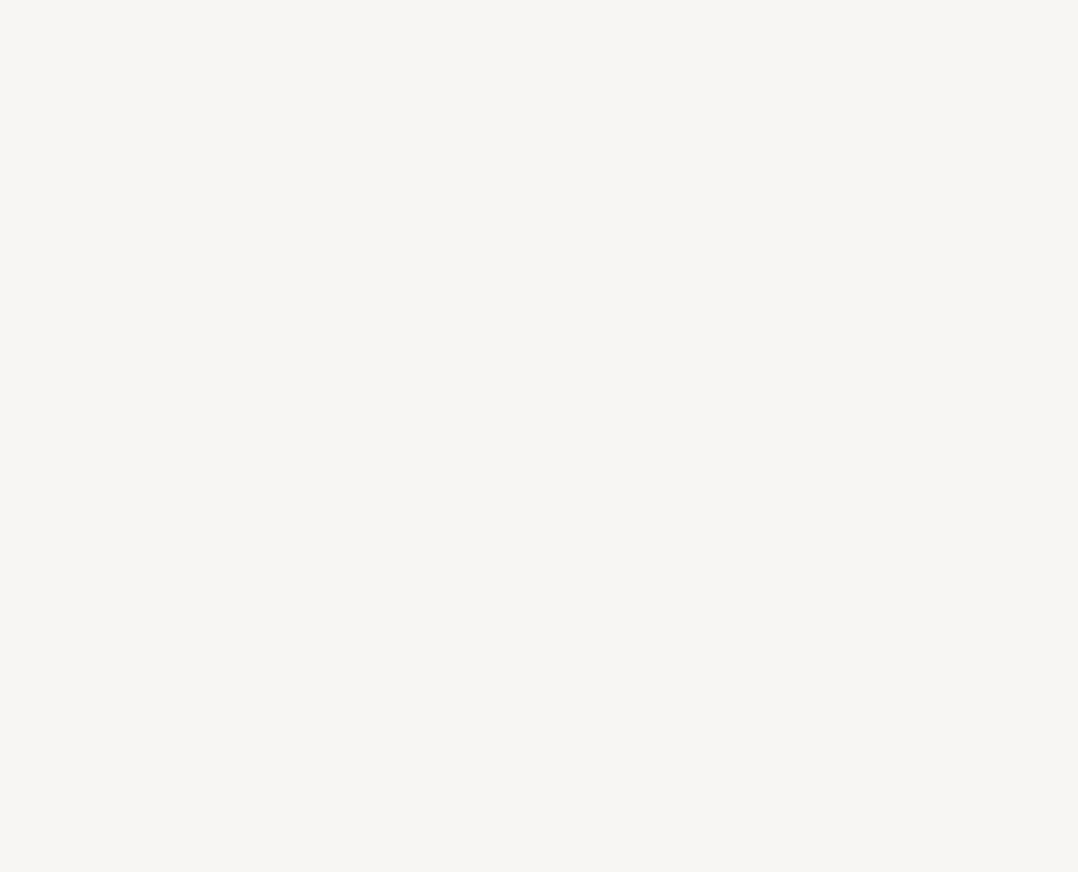
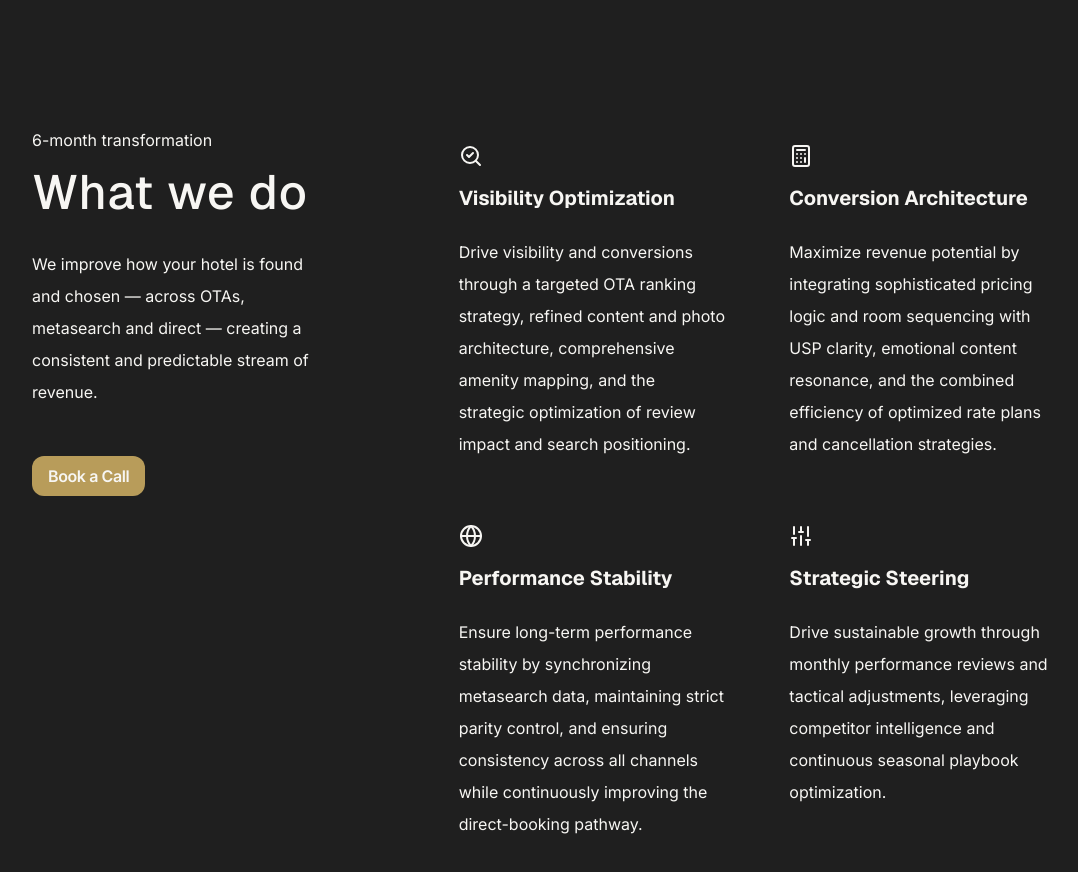
Before and after one commit to dscmari/hotelminds, a Next.js app: page / in a window 1280 px wide. Shown: the part 760-1632 px from the top of the page, without its empty margins (96-1174 px from the left). Before the commit the page ends 800 px from the top, so only its background shows below. Built offline with nearby package versions, Linux system fonts and the light colour scheme.

Commit message:
add what we do section to /

```diff
--- a/app/components/Hero.tsx
+++ b/app/components/Hero.tsx
@@ -1,12 +1,11 @@
-import React from "react";
+
 import ContactBtn from "./buttons/ContactBtn";
-import { ArrowUpWideNarrow } from "lucide-react";
 
 export default function Hero() {
   return (
     <div className="h-[70vh] lg:h-[80vh] flex flex-col items-center justify-center">
-      <div className="mx-4 md:mx-16 lg:mx-32 text-center max-w-3xl">
-        <h1 className="!font-semibold lg:!text-5xl/16">
+      <div className="mx-4 md:mx-16 lg:mx-32 text-center max-w-4xl">
+        <h1 className="!font-semibold lg:!text-6xl/18 !font-geistmono">
           Make your hotel <br /> impossible to ignore.
         </h1>
         <h2>
--- a/app/components/navbar/Navbar.tsx
+++ b/app/components/navbar/Navbar.tsx
@@ -37,8 +37,8 @@ export default function Navbar({ className }: Props) {
 
   return (
     <div className={`${className}`}>
-        {/* Mobile */}
-      <div className="lg:hidden dark:bg-black p-4 md:p-12">
+      {/* Mobile */}
+      <div className="lg:hidden p-4 md:p-12">
         <div className="flex justify-between items-center">
           <Link href="/">
             <Image
@@ -72,7 +72,7 @@ export default function Navbar({ className }: Props) {
               </div>
               <div className="pb-1 text-neutral-400 border-b-2 border-slate-200 w-full flex justify-end">
                 <Link className="text-right text-charcoalDark" href="#">
-                 Services
+                  Services
                 </Link>
               </div>
               <div className="pb-1 text-neutral-400 border-b-2 border-slate-200 w-full flex justify-end">
@@ -91,7 +91,7 @@ export default function Navbar({ className }: Props) {
       </div>
       {/* Desktop */}
       <div className="hidden lg:block">
-        <DesktopNavbar/>
+        <DesktopNavbar />
       </div>
     </div>
   );
--- a/app/globals.css
+++ b/app/globals.css
@@ -6,6 +6,8 @@
   --color-gold: #b89c5a;
   --color-offwhite: #f7f6f3;
   --font-inter: var(--font-inter);
+  --font-geistsans: var(--font-geist-sans);
+  --font-geistmono: var(--font-geist-mono);
 }
 
 :root {
@@ -26,6 +28,13 @@ body {
   min-height: 100vh;
   max-width: 2048px;
   margin: 0 auto 0 auto;
+}
+
+h1,
+h2,
+button {
+  font-family: var(--font-geist-sans), "sans-serif";
+  font-weight: 700;
 }
 
 h1 {
@@ -90,7 +99,7 @@ span {
   -moz-transition: 0.5s ease-in-out;
   -o-transition: 0.5s ease-in-out;
   transition: 0.5s ease-in-out;
-  background-color: var(--color-charcoalDark)
+  background-color: var(--color-charcoalDark);
 }
 
 span:nth-child(1) {
--- a/app/layout.tsx
+++ b/app/layout.tsx
@@ -1,5 +1,6 @@
 import type { Metadata } from "next";
 import { Inter } from "next/font/google";
+import { Geist, Geist_Mono } from "next/font/google";
 import "./globals.css";
 import Navbar from "./components/navbar/Navbar";
 
@@ -7,6 +8,16 @@ const inter = Inter({
   subsets: ["latin"],
   variable: "--font-inter",
   display: "swap",
+});
+
+const geistSans = Geist({
+  variable: "--font-geist-sans",
+  subsets: ["latin"],
+});
+
+const geistMono = Geist_Mono({
+  variable: "--font-geist-mono",
+  subsets: ["latin"],
 });
 
 export const metadata: Metadata = {
@@ -20,8 +31,8 @@ export default function RootLayout({
   children: React.ReactNode;
 }>) {
   return (
-    <html lang="en">
-      <body className={`${inter.variable} antialiased`}>
+    <html lang="en" className={`${inter.variable} ${geistSans.variable} ${geistMono.variable} antialiased`}>
+      <body >
         <Navbar />
         <main>{children}</main>
       </body>
--- a/app/page.tsx
+++ b/app/page.tsx
@@ -1,10 +1,85 @@
 import Image from "next/image";
 import Hero from "./components/Hero";
+import ContactBtn from "./components/buttons/ContactBtn";
+import InfoBtn from "./components/buttons/InfoBtn";
+import {
+  Calculator,
+  Globe,
+  NotebookPen,
+  SearchCheck,
+  Sliders,
+} from "lucide-react";
 
 export default function Home() {
   return (
     <div>
-      <Hero/>
+      <Hero />
+      <section className="bg-charcoalDark text-offwhite p-4 py-24 md:p-16 lg:p-32">
+        <div className="flex flex-col xl:flex-row xl:items-start gap-24 lg:gap-32">
+          <div className="flex-1 flex flex-col items-start gap-4">
+            <span className="mx-auto lg:mx-0">6-month transformation</span>
+            <h1 className="mx-auto lg:mx-0 lg:!text-5xl lg:!font-medium">
+              What we do
+            </h1>
+            <p className="text-center lg:text-start mb-8 lg:text-base/8">
+              We improve how your hotel is found and chosen — across OTAs,
+              metasearch and direct — creating a consistent and predictable
+              stream of revenue.
+            </p>
+            <ContactBtn className="mx-auto lg:mx-0 bg-gold" />
+          </div>
+          <div className="flex-2 grid grid-cols-1 xl:grid-cols-2 gap-16 mt-4">
+            <div className="flex flex-col gap-4">
+              <div className="flex gap-4 lg:flex-col">
+                <SearchCheck className="shrink-0" />
+                <h2>Visibility Optimization</h2>
+              </div>
+
+              <p className="text-base/8">
+                Drive visibility and conversions through a targeted OTA ranking
+                strategy, refined content and photo architecture, comprehensive
+                amenity mapping, and the strategic optimization of review impact
+                and search positioning.
+              </p>
+            </div>
+            <div className="flex flex-col gap-4">
+              <div className="flex gap-4 lg:flex-col">
+                <Calculator className="shrink-0" />
+                <h2>Conversion Architecture</h2>
+              </div>
+              <p className="text-base/8">
+                Maximize revenue potential by integrating sophisticated pricing
+                logic and room sequencing with USP clarity, emotional content
+                resonance, and the combined efficiency of optimized rate plans
+                and cancellation strategies.
+              </p>
+            </div>{" "}
+            <div className="flex flex-col gap-4">
+              <div className="flex gap-4 lg:flex-col">
+                <Globe className="shrink-0" />
+                <h2>Performance Stability</h2>
+              </div>
+              <p className="text-base/8">
+                Ensure long-term performance stability by synchronizing
+                metasearch data, maintaining strict parity control, and ensuring
+                consistency across all channels while continuously improving the
+                direct-booking pathway.
+              </p>
+            </div>{" "}
+            <div className="flex flex-col gap-4">
+              <div className="flex gap-4 lg:flex-col">
+                <Sliders className="shrink-0" />
+                <h2>Strategic Steering</h2>
+              </div>
+              <p className="text-base/8">
+                Drive sustainable growth through monthly performance reviews and
+                tactical adjustments, leveraging competitor intelligence and
+                continuous seasonal playbook optimization.
+              </p>
+            </div>
+          </div>
+        </div>
+      </section>
       {/* <div className="h-40 bg-gold"></div>
       <div className="h-40 bg-offwhite"></div>
       <div className="h-40 bg-charcoalDark"></div>
--- a/package.json
+++ b/package.json
@@ -9,6 +9,7 @@
     "lint": "eslint"
   },
   "dependencies": {
+    "geist": "^1.7.0",
     "lucide-react": "^0.575.0",
     "motion": "^12.34.3",
     "next": "16.1.6",
```
Also changed, not shown: 1 other file (tests, documents, lock files or other folders).
